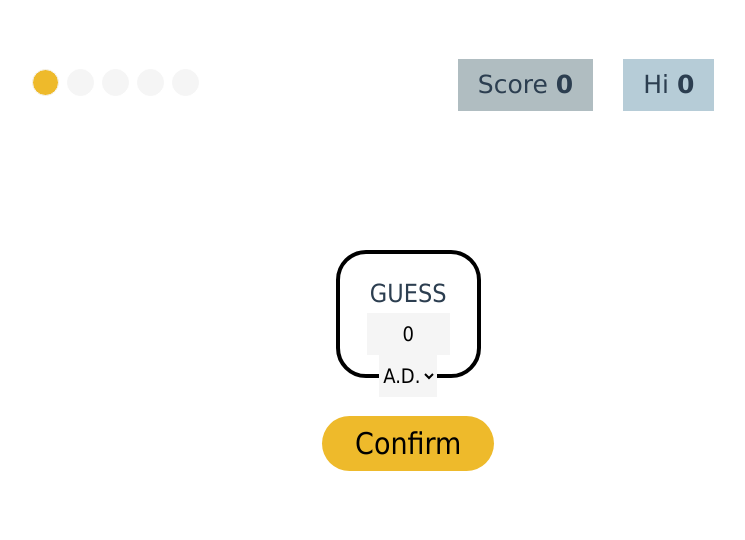
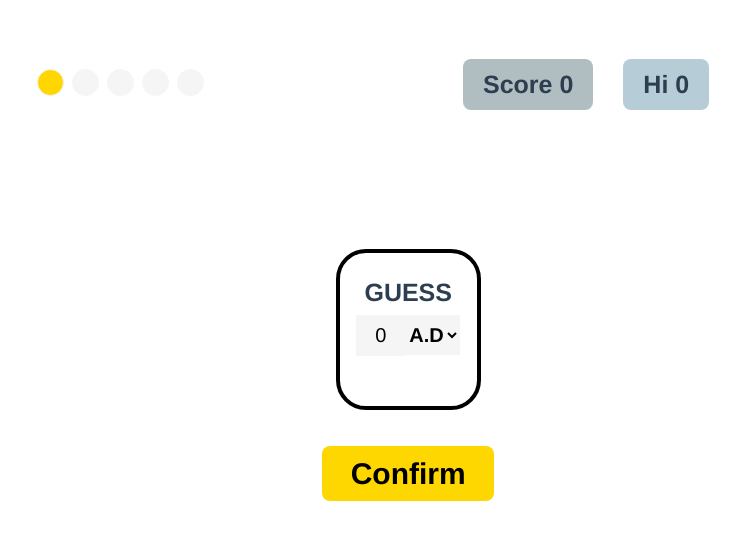
Before and after one commit to ericnem/chagall, a Vue app: page /game in a window 1280 px wide. Shown: the top 540 px of the page, without its empty margins (514-1259 px from the left). Built offline with nearby package versions, Linux system fonts and the light colour scheme; no server answers.

Commit message:
Slight Changes to UI Aesthetics

```diff
--- a/package.json
+++ b/package.json
@@ -8,6 +8,7 @@
     "lint": "vue-cli-service lint"
   },
   "dependencies": {
+    "animejs": "^3.2.1",
     "axios": "^1.4.0",
     "core-js": "^3.8.3",
     "vue": "^3.2.13",
--- a/src/App.vue
+++ b/src/App.vue
@@ -15,7 +15,7 @@ export default {
 <style>
 
 #app {
-  font-family: Verdana, Helvetica, Arial, sans-serif;
+  font-family: Helvetica, sans-serif;
   -webkit-font-smoothing: antialiased;
   -moz-osx-font-smoothing: grayscale;
   text-align: center;
--- a/src/components/CoverPage.vue
+++ b/src/components/CoverPage.vue
@@ -67,14 +67,14 @@ export default {
 
 #startbutton {
   color: black;
-  background-color: #eeba2b;
-  border: #eeba2b;
-  font-family: Tahoma;
+  background-color:gold;
+  border: gold;
+  font-family: Helvetica, sans-serif;
   font-weight: bold;
   font-size: 20px;
   width: 160px;
   height: 30px;
-  border-radius: 20px;
+  border-radius: 7px;
   position: relative;
   animation: slideUp 1.55s ease-out forwards;
 }
--- a/src/components/GameScreen.vue
+++ b/src/components/GameScreen.vue
@@ -29,8 +29,8 @@
         <div id="container">
           <input v-model="guess" style = "padding: 7px 0px 7px 0px" id="guess" type="number" min="1" max="9999" required>
           <select v-model="age" name="age" id="age" required>
-            <option value=1>A.D.</option>
-            <option value=-1>B.C.</option>
+            <option value=1>A.D</option>
+            <option value=-1>B.C</option>
           </select>
         </div>
       </div>
@@ -127,6 +127,8 @@ export default {
  padding-left:20%
 }
 .score-box {
+           font-family: Helvetica, sans-serif;
+           font-weight: bold;
            display: inline-block;
            padding-top: 4%;
            padding-bottom: 4%;
@@ -135,6 +137,7 @@ export default {
            background-color: #e6e6e6;
            margin-left: 30px;
            font-size:25px;
+           border-radius:8px;
 }
 .header {
  padding-top: 4%;
@@ -181,13 +184,14 @@ display: inline-block;
 
 
 .filled{
-background-color:#eeba2b;
+background-color:gold;
 }
 
 
 #guesstitle{
-font-family:tahoma;
-margin-bottom:5px;
+font-family:Helvetica, sans-serif;
+font-weight:bold;
+margin-bottom:8px;
 }
 
 
@@ -200,7 +204,7 @@ align-items:center;
 text-align:center;
 background-color:#F5F5F5;
 border-color:transparent;
-font-family:Tahoma;
+font-family: Helvetica, sans serif;
 font-size:20px;
 padding-top:5px;
 }
@@ -215,7 +219,8 @@ padding-top:5px;
 padding-top:8px;
 height:100%;
 font-size:20px;
-font-family:Tahoma;
+font-family:Helvetica,sans-serif;
+font-weight:bold;
 background-color: #F5F5F5;
 border:transparent;
 padding-bottom:8px;
@@ -228,11 +233,12 @@ padding-bottom:8px;
 
 
 #guessingbox {
+font-family: Helvertica,sans-serif;
 margin-left:auto;
 margin-right:auto;
 margin-top:10%;
 width:20%;
-height:22%;
+height:28%;
 border: 4px solid black;
 border-radius:30px;
 }
@@ -240,14 +246,14 @@ border-radius:30px;
 
 #confirms {
 color: black;
-background-color: #eeba2b;
-border: #eeba2b;
-font-family: Tahoma;
-font-weight:lighter;
+background-color: gold;
+border: gold;
+font-family: Helvetica,sans-serif;
+font-weight:bold;
 font-size: 30px;
 width: 25%;
 height: 10%;
-border-radius: 30px;
+border-radius: 8px;
 }
 
 
@@ -255,4 +261,6 @@ border-radius: 30px;
 background-color: #b99225;
 border: #b99225;
 }
+
+
 </style>
```
Also changed, not shown: 1 other file (tests, documents, lock files or other folders).
